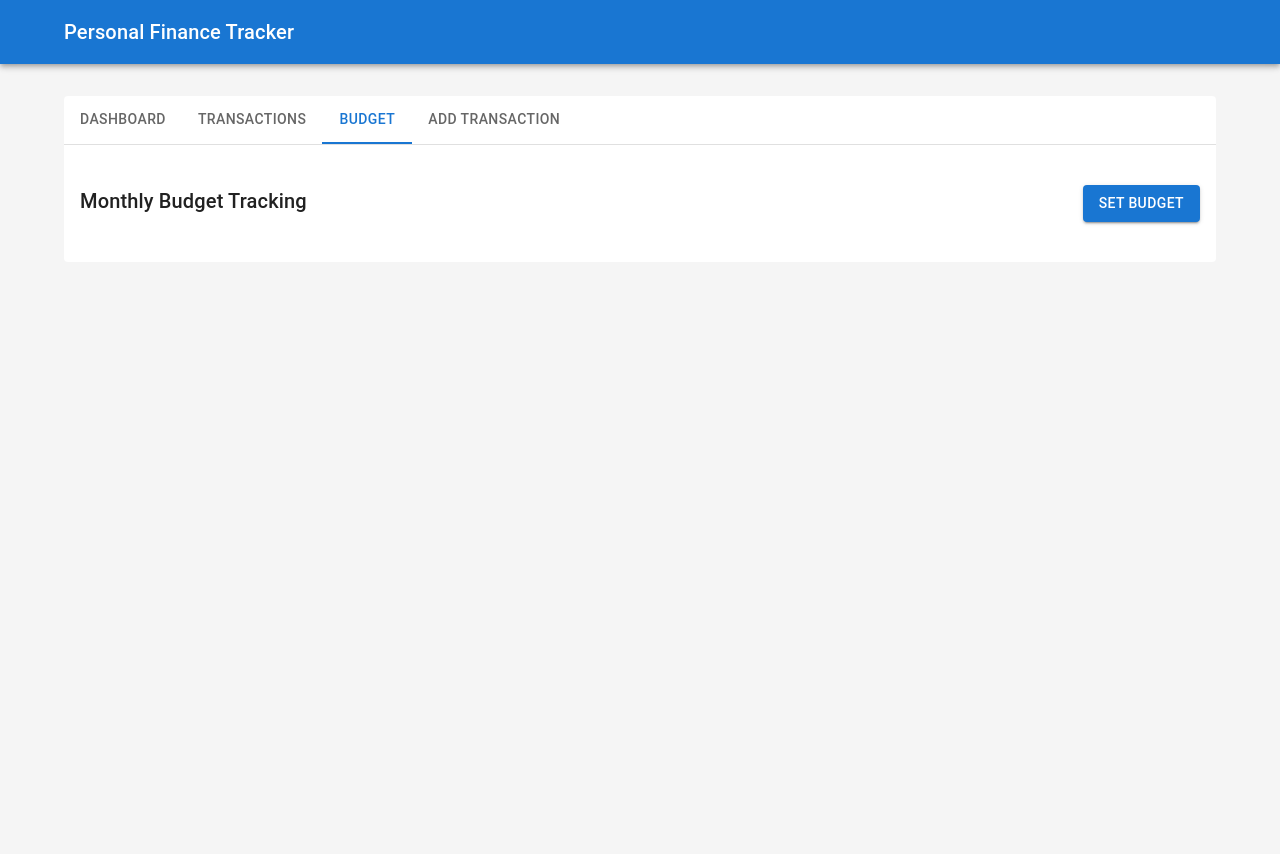
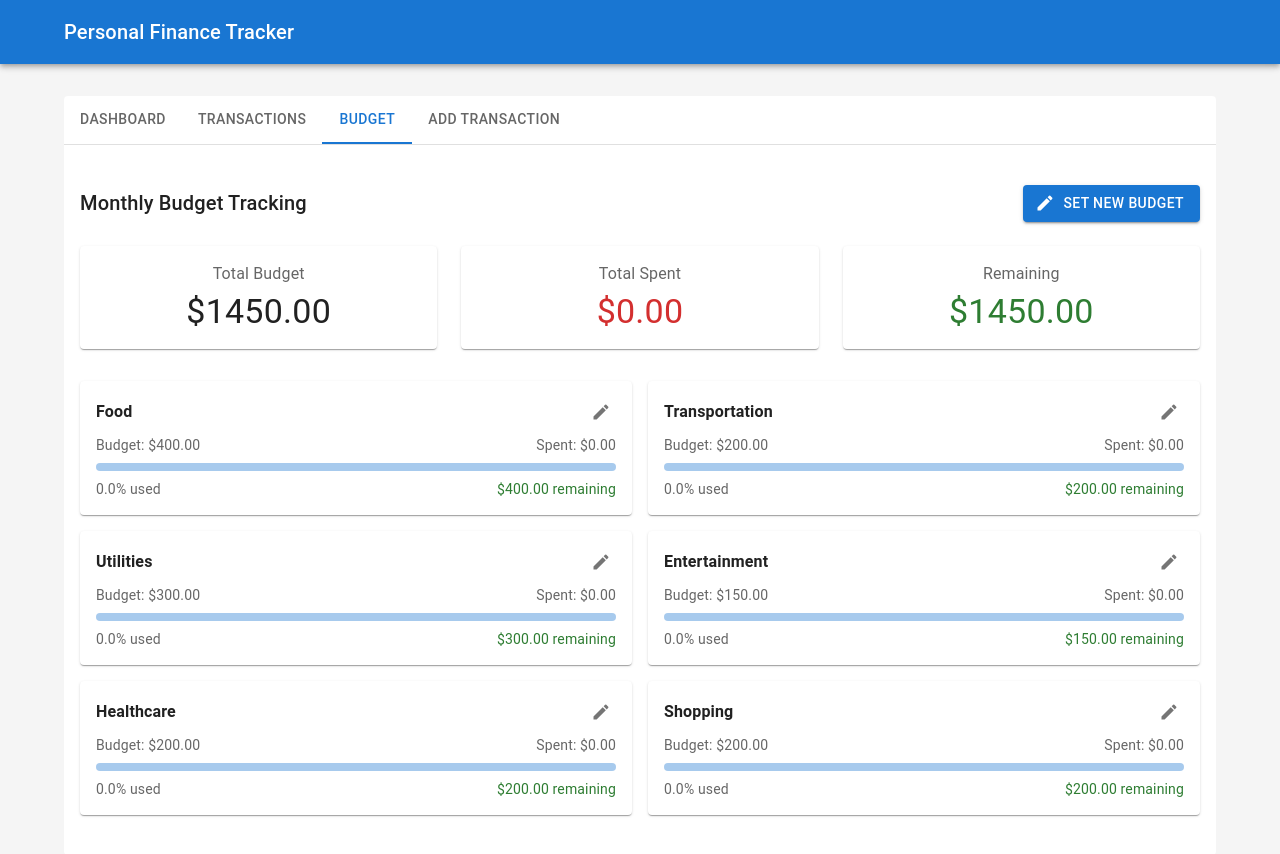
Before and after one commit to yiluncui/react-app-base, a React (Create React App) app: page / in a window 1280 px wide. Both pictures are taken after a click on the tab "BUDGET". Before the commit the page ends 800 px from the top, so only its background shows below. Built offline with nearby package versions, Linux system fonts and the light colour scheme.

Commit message:
Fix budget tracking functionality and improve UI

```diff
--- a/src/components/BudgetTracker.js
+++ b/src/components/BudgetTracker.js
@@ -1,4 +1,4 @@
-import React, { useState, useEffect } from 'react';
+import React, { useState, useEffect, useMemo } from 'react';
 import {
   Box,
   Paper,
@@ -15,20 +15,47 @@ import {
   MenuItem,
   FormControl,
   InputLabel,
+  IconButton,
+  Tooltip,
+  Alert,
+  AlertTitle,
 } from '@mui/material';
-import { categories } from '../data/mockData';
+import EditIcon from '@mui/icons-material/Edit';
+import { categories, defaultBudgets } from '../data/mockData';
 
 const BudgetTracker = ({ transactions }) => {
   const [budgets, setBudgets] = useState({});
   const [openDialog, setOpenDialog] = useState(false);
   const [newBudget, setNewBudget] = useState({ category: '', amount: '' });
+  const [editingCategory, setEditingCategory] = useState(null);
 
   useEffect(() => {
     const savedBudgets = localStorage.getItem('budgets');
     if (savedBudgets) {
       setBudgets(JSON.parse(savedBudgets));
+    } else {
+      // Initialize with default budgets
+      setBudgets(defaultBudgets);
+      localStorage.setItem('budgets', JSON.stringify(defaultBudgets));
     }
   }, []);
+
+  const handleOpenDialog = (category = null) => {
+    if (category) {
+      setEditingCategory(category);
+      setNewBudget({ category, amount: budgets[category] });
+    } else {
+      setEditingCategory(null);
+      setNewBudget({ category: '', amount: '' });
+    }
+    setOpenDialog(true);
+  };
+
+  const handleCloseDialog = () => {
+    setOpenDialog(false);
+    setNewBudget({ category: '', amount: '' });
+    setEditingCategory(null);
+  };
 
   const handleSaveBudget = () => {
     if (newBudget.category && newBudget.amount) {
@@ -38,8 +65,7 @@ const BudgetTracker = ({ transactions }) => {
       };
       setBudgets(updatedBudgets);
       localStorage.setItem('budgets', JSON.stringify(updatedBudgets));
-      setOpenDialog(false);
-      setNewBudget({ category: '', amount: '' });
+      handleCloseDialog();
     }
   };
 
@@ -57,45 +83,138 @@ const BudgetTracker = ({ transactions }) => {
     );
   };
 
+  const budgetSummary = useMemo(() => {
+    const totalBudget = Object.values(budgets).reduce((sum, amount) => sum + amount, 0);
+    const totalSpent = Object.keys(budgets).reduce((sum, category) => sum + calculateSpending(category), 0);
+    const overBudgetCategories = Object.entries(budgets)
+      .filter(([category, budget]) => calculateSpending(category) > budget)
+      .map(([category]) => category);
+
+    return {
+      totalBudget,
+      totalSpent,
+      remaining: totalBudget - totalSpent,
+      overBudgetCategories,
+    };
+  }, [budgets, transactions]);
+
   return (
     <Box>
-      <Box sx={{ display: 'flex', justifyContent: 'space-between', mb: 2 }}>
+      <Box sx={{ display: 'flex', justifyContent: 'space-between', alignItems: 'center', mb: 3 }}>
         <Typography variant="h6">Monthly Budget Tracking</Typography>
-        <Button variant="contained" onClick={() => setOpenDialog(true)}>
-          Set Budget
+        <Button
+          variant="contained"
+          onClick={() => handleOpenDialog()}
+          startIcon={<EditIcon />}
+        >
+          Set New Budget
         </Button>
       </Box>
+
+      {budgetSummary.overBudgetCategories.length > 0 && (
+        <Alert severity="warning" sx={{ mb: 3 }}>
+          <AlertTitle>Budget Alert</AlertTitle>
+          You've exceeded your budget in: {budgetSummary.overBudgetCategories.join(', ')}
+        </Alert>
+      )}
+
+      <Grid container spacing={3} sx={{ mb: 4 }}>
+        <Grid item xs={12} sm={4}>
+          <Paper sx={{ p: 2, textAlign: 'center' }}>
+            <Typography color="text.secondary" gutterBottom>Total Budget</Typography>
+            <Typography variant="h4">${budgetSummary.totalBudget.toFixed(2)}</Typography>
+          </Paper>
+        </Grid>
+        <Grid item xs={12} sm={4}>
+          <Paper sx={{ p: 2, textAlign: 'center' }}>
+            <Typography color="text.secondary" gutterBottom>Total Spent</Typography>
+            <Typography variant="h4" color="error.main">
+              ${budgetSummary.totalSpent.toFixed(2)}
+            </Typography>
+          </Paper>
+        </Grid>
+        <Grid item xs={12} sm={4}>
+          <Paper sx={{ p: 2, textAlign: 'center' }}>
+            <Typography color="text.secondary" gutterBottom>Remaining</Typography>
+            <Typography
+              variant="h4"
+              color={budgetSummary.remaining >= 0 ? 'success.main' : 'error.main'}
+            >
+              ${budgetSummary.remaining.toFixed(2)}
+            </Typography>
+          </Paper>
+        </Grid>
+      </Grid>
 
       <Grid container spacing={2}>
         {Object.entries(budgets).map(([category, budget]) => {
           const spent = calculateSpending(category);
           const percentage = (spent / budget) * 100;
+          const remaining = budget - spent;
 
           return (
             <Grid item xs={12} md={6} key={category}>
               <Paper sx={{ p: 2 }}>
-                <Typography variant="subtitle1">{category}</Typography>
+                <Box sx={{ display: 'flex', justifyContent: 'space-between', alignItems: 'center', mb: 1 }}>
+                  <Typography variant="subtitle1" fontWeight="bold">{category}</Typography>
+                  <Tooltip title="Edit budget">
+                    <IconButton
+                      size="small"
+                      onClick={() => handleOpenDialog(category)}
+                    >
+                      <EditIcon fontSize="small" />
+                    </IconButton>
+                  </Tooltip>
+                </Box>
+
                 <Box sx={{ display: 'flex', justifyContent: 'space-between', mb: 1 }}>
-                  <Typography>
-                    ${spent.toFixed(2)} of ${budget.toFixed(2)}
+                  <Typography variant="body2" color="text.secondary">
+                    Budget: ${budget.toFixed(2)}
                   </Typography>
-                  <Typography color={percentage > 100 ? 'error' : 'inherit'}>
-                    {percentage.toFixed(1)}%
+                  <Typography
+                    variant="body2"
+                    color={percentage > 100 ? 'error.main' : 'text.secondary'}
+                  >
+                    Spent: ${spent.toFixed(2)}
                   </Typography>
                 </Box>
+
                 <LinearProgress
                   variant="determinate"
                   value={Math.min(percentage, 100)}
-                  color={percentage > 100 ? 'error' : 'primary'}
+                  color={percentage > 100 ? 'error' : percentage > 80 ? 'warning' : 'primary'}
+                  sx={{ mb: 1, height: 8, borderRadius: 4 }}
                 />
+
+                <Box sx={{ display: 'flex', justifyContent: 'space-between' }}>
+                  <Typography
+                    variant="body2"
+                    color={percentage > 100 ? 'error.main' : 'text.secondary'}
+                  >
+                    {percentage.toFixed(1)}% used
+                  </Typography>
+                  <Typography
+                    variant="body2"
+                    color={remaining >= 0 ? 'success.main' : 'error.main'}
+                  >
+                    ${Math.abs(remaining).toFixed(2)} {remaining >= 0 ? 'remaining' : 'over budget'}
+                  </Typography>
+                </Box>
               </Paper>
             </Grid>
           );
         })}
       </Grid>
 
-      <Dialog open={openDialog} onClose={() => setOpenDialog(false)}>
-        <DialogTitle>Set Monthly Budget</DialogTitle>
+      <Dialog
+        open={openDialog}
+        onClose={handleCloseDialog}
+        maxWidth="sm"
+        fullWidth
+      >
+        <DialogTitle>
+          {editingCategory ? `Edit Budget: ${editingCategory}` : 'Set New Budget'}
+        </DialogTitle>
         <DialogContent>
           <Box sx={{ display: 'flex', flexDirection: 'column', gap: 2, pt: 1 }}>
             <FormControl fullWidth>
@@ -104,12 +223,20 @@ const BudgetTracker = ({ transactions }) => {
                 value={newBudget.category}
                 label="Category"
                 onChange={(e) => setNewBudget({ ...newBudget, category: e.target.value })}
+                disabled={!!editingCategory}
               >
-                {categories.filter(c => c !== 'Income').map((category) => (
-                  <MenuItem key={category} value={category}>
-                    {category}
-                  </MenuItem>
-                ))}
+                {categories
+                  .filter(c => c !== 'Income' && c !== 'Other')
+                  .map((category) => (
+                    <MenuItem
+                      key={category}
+                      value={category}
+                      disabled={!!editingCategory && category !== editingCategory}
+                    >
+                      {category}
+                    </MenuItem>
+                  ))
+                }
               </Select>
             </FormControl>
             <TextField
@@ -118,12 +245,19 @@ const BudgetTracker = ({ transactions }) => {
               value={newBudget.amount}
               onChange={(e) => setNewBudget({ ...newBudget, amount: e.target.value })}
               fullWidth
+              InputProps={{
+                startAdornment: <Typography sx={{ mr: 1 }}>$</Typography>,
+              }}
             />
           </Box>
         </DialogContent>
         <DialogActions>
-          <Button onClick={() => setOpenDialog(false)}>Cancel</Button>
-          <Button onClick={handleSaveBudget} variant="contained">
+          <Button onClick={handleCloseDialog}>Cancel</Button>
+          <Button
+            onClick={handleSaveBudget}
+            variant="contained"
+            disabled={!newBudget.category || !newBudget.amount}
+          >
             Save
           </Button>
         </DialogActions>
--- a/src/data/mockData.js
+++ b/src/data/mockData.js
@@ -1,4 +1,5 @@
 const mockTransactions = [
+  // January 2024
   {
     id: 1,
     date: '2024-01-01',
@@ -9,7 +10,7 @@ const mockTransactions = [
   {
     id: 2,
     date: '2024-01-02',
-    description: 'Salary',
+    description: 'Monthly Salary',
     amount: 3000.00,
     category: 'Income'
   },
@@ -23,16 +24,80 @@ const mockTransactions = [
   {
     id: 4,
     date: '2024-01-04',
-    description: 'Restaurant',
+    description: 'Restaurant Dinner',
     amount: -45.80,
     category: 'Food'
   },
   {
     id: 5,
     date: '2024-01-05',
-    description: 'Gas',
+    description: 'Gas Station',
     amount: -40.00,
     category: 'Transportation'
+  },
+  {
+    id: 6,
+    date: '2024-01-15',
+    description: 'Movie Night',
+    amount: -30.00,
+    category: 'Entertainment'
+  },
+  {
+    id: 7,
+    date: '2024-01-20',
+    description: 'Pharmacy',
+    amount: -25.50,
+    category: 'Healthcare'
+  },
+  {
+    id: 8,
+    date: '2024-01-25',
+    description: 'Clothing Store',
+    amount: -89.99,
+    category: 'Shopping'
+  },
+  // February 2024
+  {
+    id: 9,
+    date: '2024-02-01',
+    description: 'Monthly Salary',
+    amount: 3000.00,
+    category: 'Income'
+  },
+  {
+    id: 10,
+    date: '2024-02-02',
+    description: 'Grocery Store',
+    amount: -95.30,
+    category: 'Food'
+  },
+  {
+    id: 11,
+    date: '2024-02-03',
+    description: 'Internet Bill',
+    amount: -79.99,
+    category: 'Utilities'
+  },
+  {
+    id: 12,
+    date: '2024-02-05',
+    description: 'Bus Pass',
+    amount: -60.00,
+    category: 'Transportation'
+  },
+  {
+    id: 13,
+    date: '2024-02-10',
+    description: 'Concert Tickets',
+    amount: -75.00,
+    category: 'Entertainment'
+  },
+  {
+    id: 14,
+    date: '2024-02-15',
+    description: 'Doctor Visit',
+    amount: -50.00,
+    category: 'Healthcare'
   }
 ];
 
@@ -41,10 +106,19 @@ const categories = [
   'Transportation',
   'Utilities',
   'Entertainment',
+  'Healthcare',
+  'Shopping',
   'Income',
-  'Shopping',
-  'Healthcare',
   'Other'
 ];
 
-export { mockTransactions, categories };
+const defaultBudgets = {
+  Food: 400,
+  Transportation: 200,
+  Utilities: 300,
+  Entertainment: 150,
+  Healthcare: 200,
+  Shopping: 200
+};
+
+export { mockTransactions, categories, defaultBudgets };
```
Also changed, not shown: 1 other file (tests, documents, lock files or other folders).
